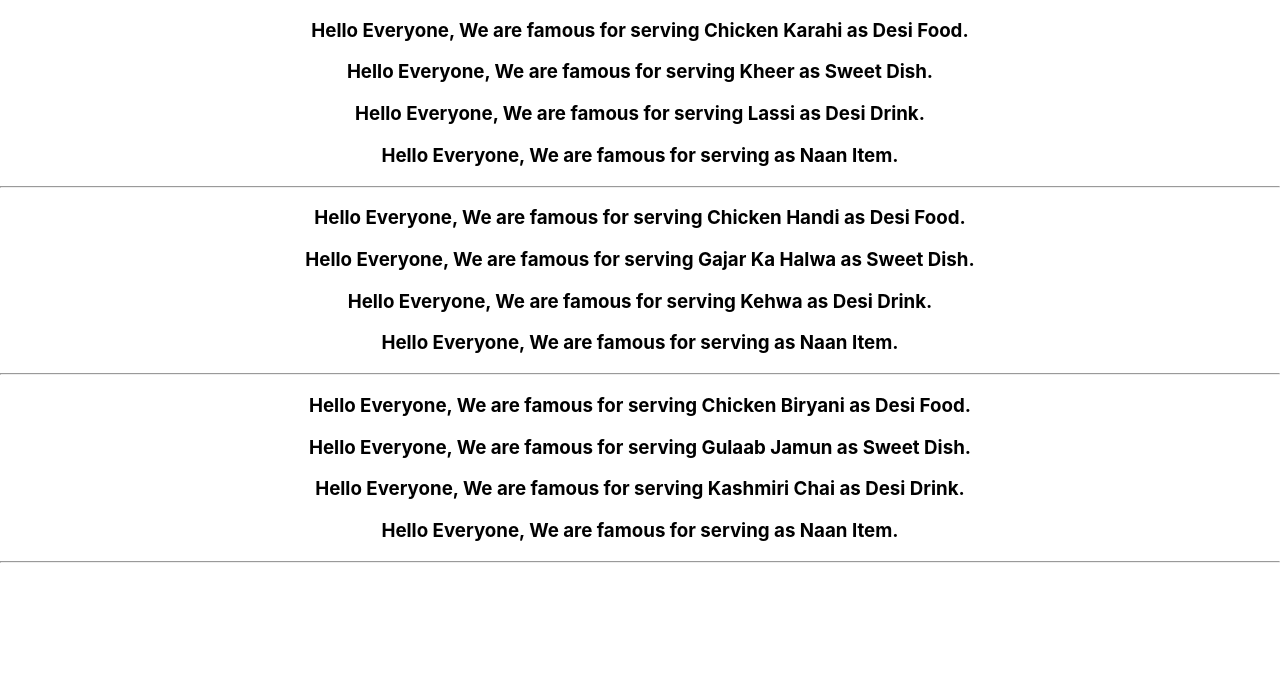
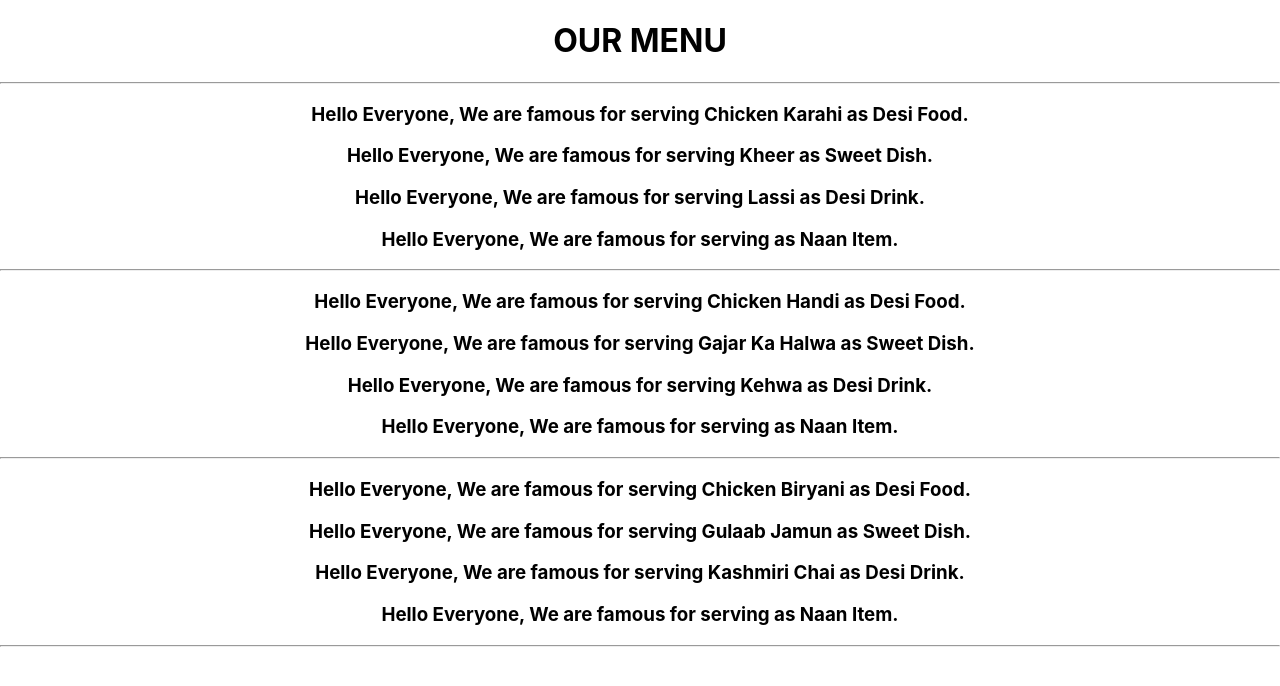
Before and after one commit to Muhammad-Bilal90/firstdeployment, a React (Create React App) app: page / in a window 1280 px wide. Shown: the top 686 px of the page. Built offline with nearby package versions, Linux system fonts and the light colour scheme.

Commit message:
Update App.js

```diff
--- a/src/App.js
+++ b/src/App.js
@@ -5,6 +5,10 @@ import Menu from './components/menu';
 function App() {
   return (
     <div className="App">
+      <h1> OUR MENU </h1>
+
+      <hr />
+
       <Menu dishes={'Chicken Karahi'} sweet={'Kheer'} drink={'Lassi'} nan={'Roghni Naan'} />
 
       <hr />
```
